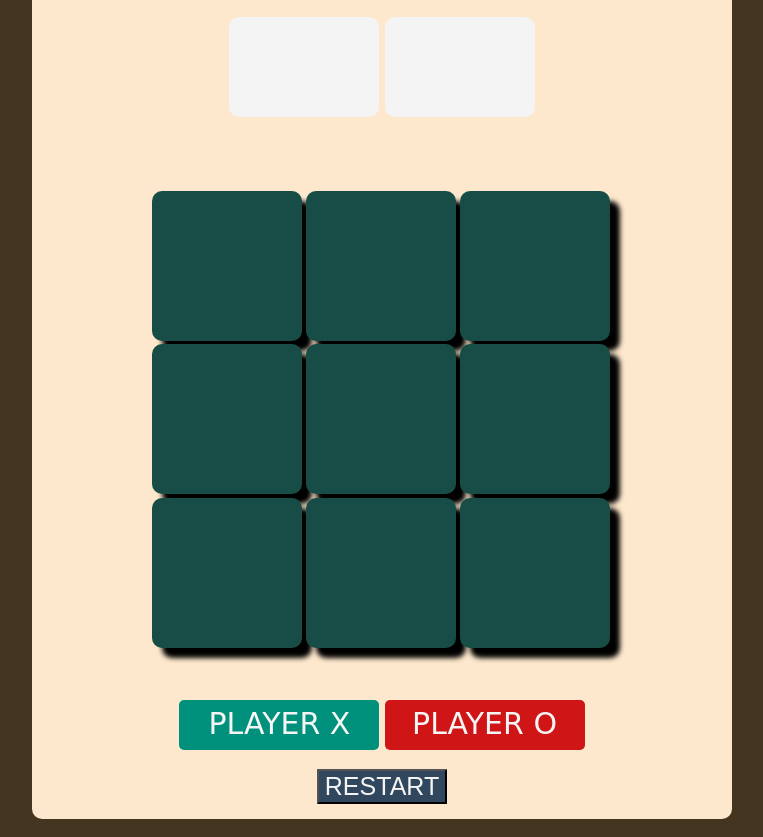
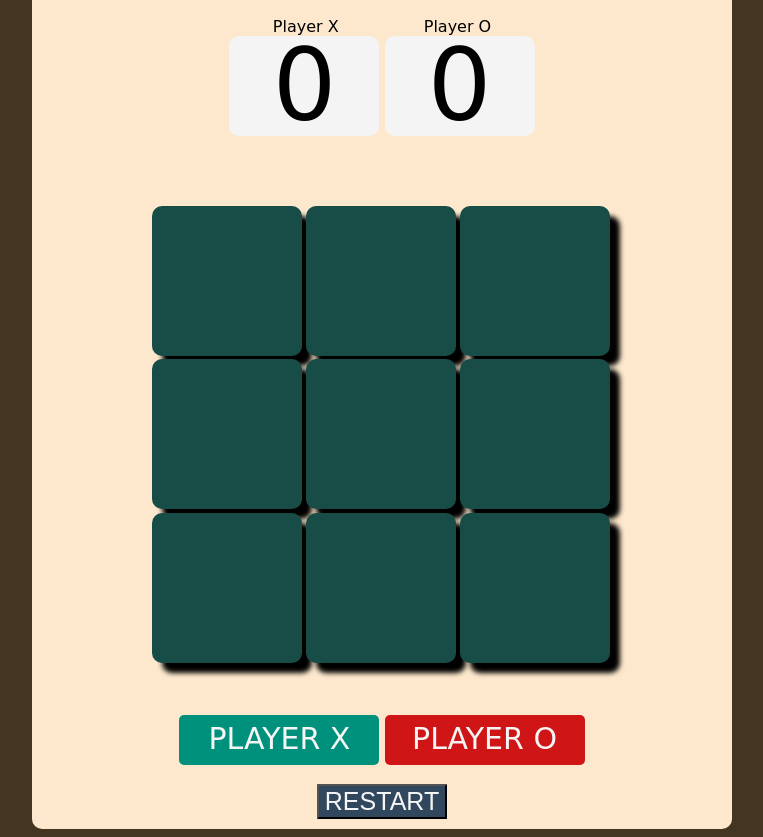
Before and after one commit to Naveen2008/Tic-Tac-Toe, a plain HTML site: page index.html in a window 1280 px wide. Shown: the part 51-888 px from the top of the page, without its empty margins (258-1021 px from the left). Drawn offline with nearby package versions, Linux system fonts and the light colour scheme; a web font is replaced by a local one.

Commit message:
Score counter updated

```diff
--- a/index.html
+++ b/index.html
@@ -13,9 +13,14 @@
         <div id="heading">
             <h1>Tic-Tac-Toe</h1>
         </div>
-        <div id="player1" class="score"></div>
-        <div id="player2" class="score"></div>
+        <span class="x">Player X</span>
+        <span class="o">Player O</span>
+      <div>
+        <div id="player1" class="score">0</div>
+        <div id="player2" class="score">0</div>
+      </div>
         <div id="message"></div>
+
 
         <div id="main-board">
             <div id="01" class="cell" onclick="clicked(0)"></div>
--- a/main.js
+++ b/main.js
@@ -5,6 +5,8 @@ let currentPlayer = 1;
 let player1Wins;
 let player2Wins;
 let gameCounter = 0;
+ let player1Score = 0;
+ let player2Score = 0;
 document.getElementById('ply1').style.backgroundColor = '#00917c';
 function clicked(index) {
     if (board[index] != '' || player1Wins || player2Wins) {
@@ -64,12 +66,16 @@ function findWinner() {
         }
         if (player1Wins) {
             document.getElementById('message').innerHTML = "Player X Wins!!!";
-            // document.getElementById('player1').innerHTML = drawScore();
+            player1Score++;
+            document.getElementById('player1').innerHTML = player1Score;
+
             return;
         }
         if (player2Wins) {
             document.getElementById('message').innerHTML = "Player O Wins!!!";
-            // document.getElementById('player1').innerHTML = drawScore();
+            player2Score++;
+            document.getElementById('player1').innerHTML = player2Score;
+
             return;
         }
     }
--- a/style.css
+++ b/style.css
@@ -6,13 +6,16 @@ body{
 }
 article{
     width: 700px;
-    height:850px;
+    height:860px;
     background-color: #fde8cd;
     margin: 0 auto;
     border-radius: 10px;
 }
-span{
-    background-color: darkmagenta;
+.x{
+    margin-right:20px;
+}
+.o{
+    margin-left: 60px;
 }
 .score{
     width:150px;
@@ -20,6 +23,8 @@ span{
     border-radius: 10px;
     background-color: #f5f4f4;
     display:inline-block;
+    font-size: 100px;
+    line-height: 1;
     margin:0 0 10px 0;
 }
 #main-board{
```
